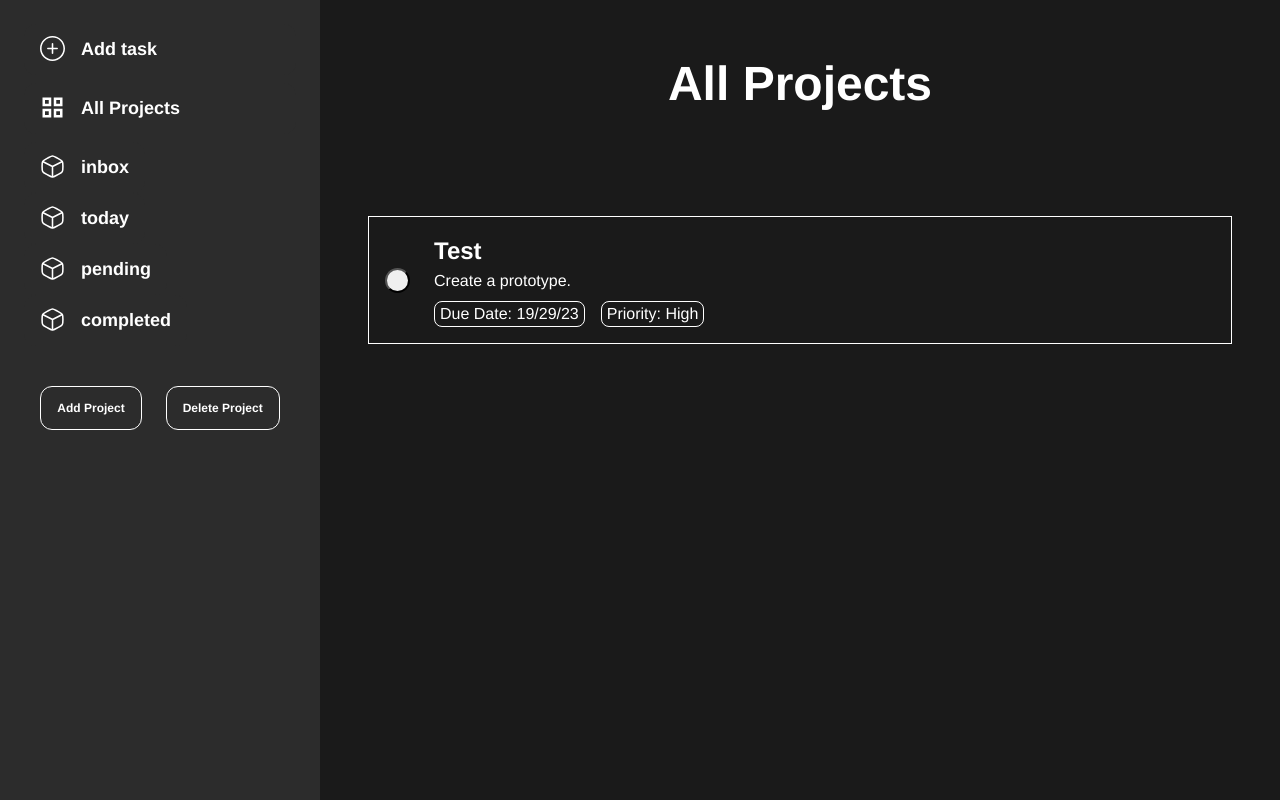
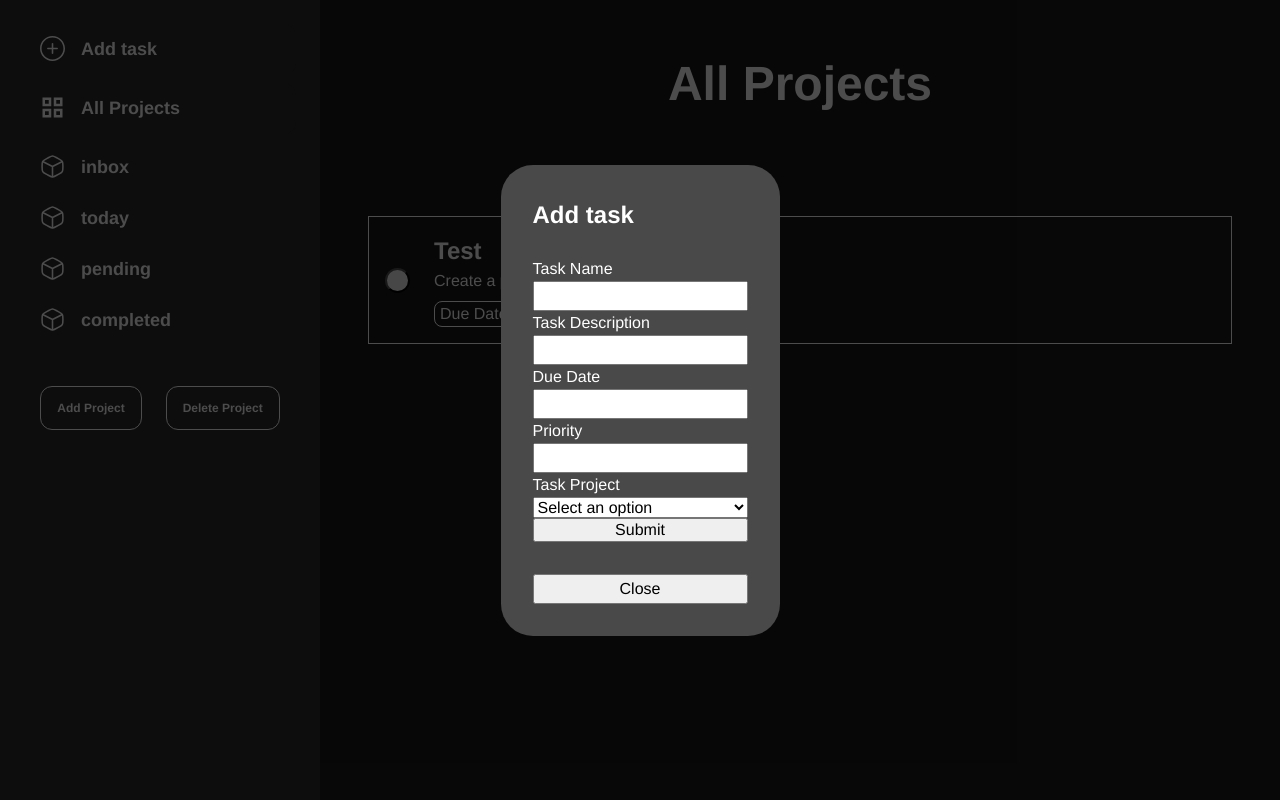
Before and after one commit to pohyongzhi/todo-list, a website: page src/index.html in a window 1280 px wide. Both pictures are taken after a click on the button "Add task". Drawn offline with Linux system fonts and the light colour scheme.

Commit message:
Added basic functionalities

```diff
--- a/src/index.html
+++ b/src/index.html
@@ -7,10 +7,44 @@
         <title>Todo List</title>
     </head>
     <body>
+        <div class="task-form-container">
+            <div class="form-content">
+                <h2>Add task</h2>
+                <br />
+                <form class="add-task-form" action="post">
+                    <label for="taskName">Task Name</label>
+                    <input class="task-name" name="taskName" type="text" />
+                    <label for="taskDescription">Task Description</label>
+                    <input
+                        class="task-description"
+                        name="taskDescription"
+                        type="text"
+                    />
+                    <label for="taskDueDate">Due Date</label>
+                    <input
+                        class="task-due-date"
+                        name="taskDueDate"
+                        type="text"
+                    />
+                    <label for="taskPriority">Priority</label>
+                    <input
+                        class="task-priority"
+                        name="taskPriority"
+                        type="text"
+                    />
+                    <label for="taskProject">Task Project</label>
+                    <select name="taskProject" id="taskProjectDropdown">
+                        Select a project
+                    </select>
+                    <input type="submit" value="Submit" />
+                </form>
+                <button class="task-form-close-btn">Close</button>
+            </div>
+        </div>
         <div class="form-container">
             <div class="form-content">
-                <form class="project-form" action="post">
-                    <label for="projectName">Add / Delete Project Name</label>
+                <form class="add-project-form" action="post">
+                    <label for="projectName">Add Project Name</label>
                     <input
                         class="project-name"
                         name="projectName"
@@ -18,7 +52,7 @@
                     />
                     <input type="submit" value="Submit" />
                 </form>
-                <button class="close-btn">Close</button>
+                <button class="project-form-close-btn">Close</button>
             </div>
         </div>
         <header id="left">
--- a/src/index.js
+++ b/src/index.js
@@ -1,3 +1,5 @@
+// import { compareAsc, format } from "date-fns";
+
 class ToDo {
     constructor(title, description, dueDate, priority) {
         this.title = title;
@@ -26,9 +28,6 @@ class Project {
         projectsBtnGrp.innerHTML = "";
 
         const size = Object.keys(this.projectList).length;
-
-        console.log(this.projectList); // Debug log
-        console.log(size); // Debug log
 
         for (let i = 0; i < size; i++) {
             const key = Object.keys(this.projectList)[i];
@@ -73,17 +72,87 @@ class LogicController {
         this.addTaskCtrl();
         this.addProjectCtrl();
         this.delProjectCtrl();
+        project.populateProjectButtons();
     }
 
-    addTaskCtrl() {}
+    addTaskCtrl() {
+        const addTaskBtn = document.querySelector("#add-task-btn");
+        const closeProjectFormBtn = document.querySelector(
+            ".task-form-close-btn"
+        );
+        const taskForm = document.querySelector(".add-task-form");
+        const addTaskForm = document.querySelector(".task-form-container");
+
+        // Show form
+        addTaskBtn.addEventListener("click", () => {
+            addTaskForm.style.display = "flex";
+
+            // Get project list
+            const projectKeys = Object.keys(project.getProjectList());
+
+            // Get drop down id
+            const dropdown = document.querySelector("#taskProjectDropdown");
+
+            // Create and append the default option to the dropdown
+            const defaultOption = document.createElement("option");
+            defaultOption.value = "";
+            defaultOption.textContent = "Select an option";
+            defaultOption.selected = true;
+            defaultOption.disabled = true;
+            dropdown.appendChild(defaultOption);
+
+            projectKeys.forEach((key) => {
+                const option = document.createElement("option");
+                option.value = key;
+                option.textContent = key;
+                dropdown.appendChild(option);
+            });
+        });
+
+        // Close the form
+        closeProjectFormBtn.addEventListener("click", () => {
+            addTaskForm.style.display = "none";
+        });
+
+        // Add a task
+        taskForm.addEventListener("submit", (event) => {
+            event.preventDefault();
+
+            const formData = new FormData(taskForm);
+
+            const taskName = formData.get("taskName");
+            const taskDesc = formData.get("taskDescription");
+            const taskDueDate = formData.get("taskDueDate");
+            const taskPriority = formData.get("taskPriority");
+            const taskProject = formData.get("taskProject");
+
+            // Create toDo
+            const toDo = new ToDo(
+                taskName,
+                taskDesc,
+                taskDueDate,
+                taskPriority
+            );
+
+            // Add toDo
+            project.addToDo(taskProject, toDo);
+
+            // Re-display
+
+            // Hide the form
+            addTaskForm.style.display = "none";
+        });
+    }
 
     addProjectCtrl() {
         const addProjectBtn = document.querySelector("#add-project-btn");
-        const closeProjectFormBtn = document.querySelector(".close-btn");
-        const projectForm = document.querySelector(".project-form");
+        const closeProjectFormBtn = document.querySelector(
+            ".project-form-close-btn"
+        );
+        const projectForm = document.querySelector(".add-project-form");
         const addProjectForm = document.querySelector(".form-container");
 
-        // Show form logic
+        // Show form
         addProjectBtn.addEventListener("click", () => {
             addProjectForm.style.display = "flex";
         });
@@ -117,26 +186,41 @@ class LogicController {
     }
 
     delProjectCtrl() {
-        const delProjectBtn = document.querySelector("#del-project-btn");
+        // const delProjectBtn = document.querySelector("#del-project-btn");
+        // const delProjectForm = document.querySelector(".form-container");
+        // // Show form logic
+        // delProjectBtn.addEventListener("click", () => {});
     }
 }
 
 class DisplayController {
+    constructor(project) {
+        this.project = project;
+    }
+
     displayAllProject(projects) {}
 
     displayProject(project) {}
+
+    displayToDo(toDo) {
+        const content = document.querySelector("#id");
+
+        // Creation of card
+        const card = document.createAttribute("div");
+        card.className = "card";
+
+        // Appending of card
+    }
 }
+
+const project = new Project();
+const logicController = new LogicController(project);
+const displayController = new DisplayController(project);
 
 const todo1 = new ToDo("hello", "test", "12/02/23", "high");
 const todo2 = new ToDo("hello", "test", "12/02/23", "low");
 const todo3 = new ToDo("hello", "test", "12/02/23", "high");
 
-const project = new Project();
-const logicController = new LogicController();
-const displayController = new DisplayController();
-
-// project.populateProjectButtons();
-// project.deleteProject("test1");
-project.populateProjectButtons();
-
-project.addToDo("inbox", todo1);
+project.addToDo("today", todo1);
+project.addToDo("today", todo2);
+project.addToDo("today", todo3);
--- a/src/style.css
+++ b/src/style.css
@@ -76,8 +76,9 @@ body {
     height: 100vh;
 }
 
-/* Add project form styling */
-.form-container {
+/* add-project-form, add-task-form styling */
+.form-container,
+.task-form-container {
     display: none;
     justify-content: center;
     align-items: center;
@@ -112,24 +113,15 @@ body {
     margin-bottom: 1rem;
 }
 
-.close-btn {
+.project-form-close-btn,
+.task-form-close-btn {
     margin-top: 2rem;
     color: black;
 }
 
-/* Add task form styling */
-/* .form-container {
-    display: flex;
-    justify-content: center;
-    align-items: center;
-    position: fixed;
-    z-index: 1;
-    left: 0;
-    top: 0;
-    width: 100%;
-    height: 100%;
-    background-color: rgba(0, 0, 0, 0.7);
-} */
+select {
+    color: black;
+}
 
 /* Left side styling */
 #left {
```
